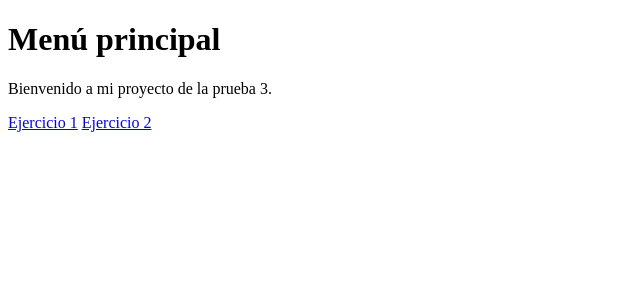
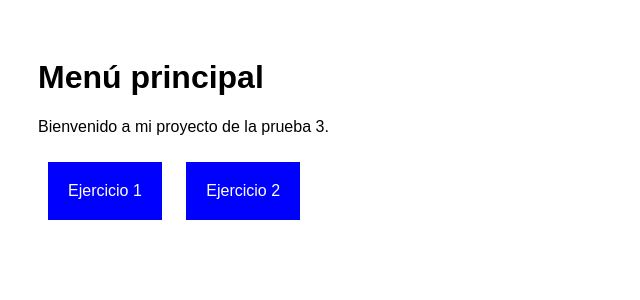
Before and after one commit to javiermansillab/iplacex-programacion-web-prueba3, a Flask app: page / in a window 1280 px wide. Shown: the top 300 px of the page, without its empty margins (0-640 px from the left). Run offline with Flask 3, Linux system fonts and the light colour scheme.

Commit message:
Agregar estilos CSS al menú y formularios

```diff
--- /dev/null
+++ b/static/estilos.css
@@ -0,0 +1,32 @@
+body {
+    font-family: Arial, sans-serif;
+}
+label {
+    display: block;
+    margin-top: 15px;
+}
+input {
+    padding: 8px;
+    margin-bottom: 10px;
+}
+button {
+    display: block;
+    margin-top: 15px;
+    padding: 10px 20px;
+    background-color: blue;
+    color: white;
+    border: none;
+    cursor: pointer;
+}
+body {
+    font-family: Arial, sans-serif;
+    padding: 30px;
+}
+.boton-menu {
+    display: inline-block;
+    padding: 20px;
+    margin: 10px;
+    background-color: blue;
+    color: white;
+    text-decoration: none;
+}
--- a/templates/ejercicio1.html
+++ b/templates/ejercicio1.html
@@ -2,6 +2,7 @@
 <html lang="es">
 <head>
     <meta charset="UTF-8">
+    <link rel="stylesheet" href="{{ url_for('static', filename='estilos.css') }}">
     <title>Ejercicio 1</title>
 </head>
 
--- a/templates/ejercicio2.html
+++ b/templates/ejercicio2.html
@@ -2,6 +2,7 @@
 <html lang="es">
 <head>
     <meta charset="UTF-8">
+    <link rel="stylesheet" href="{{ url_for('static', filename='estilos.css') }}">
     <title>Ejercicio 2</title>
 </head>
 <body>
--- a/templates/index.html
+++ b/templates/index.html
@@ -2,14 +2,14 @@
 <html lang="es">
 <head>
     <meta charset="UTF-8">
+    <link rel="stylesheet" href="{{ url_for('static', filename='estilos.css') }}">
     <title>Prueba 3 - Programación Web</title>
 </head>
 <body>
     <h1>Menú principal</h1>
     <p>Bienvenido a mi proyecto de la prueba 3.</p>
 
-<a href="/ejercicio1">Ejercicio 1</a>
-<a href="/ejercicio2">Ejercicio 2</a>
+<a href="/ejercicio1" class="boton-menu">Ejercicio 1</a>
+<a href="/ejercicio2" class="boton-menu">Ejercicio 2</a>
 
 </body>
-</html>
```
